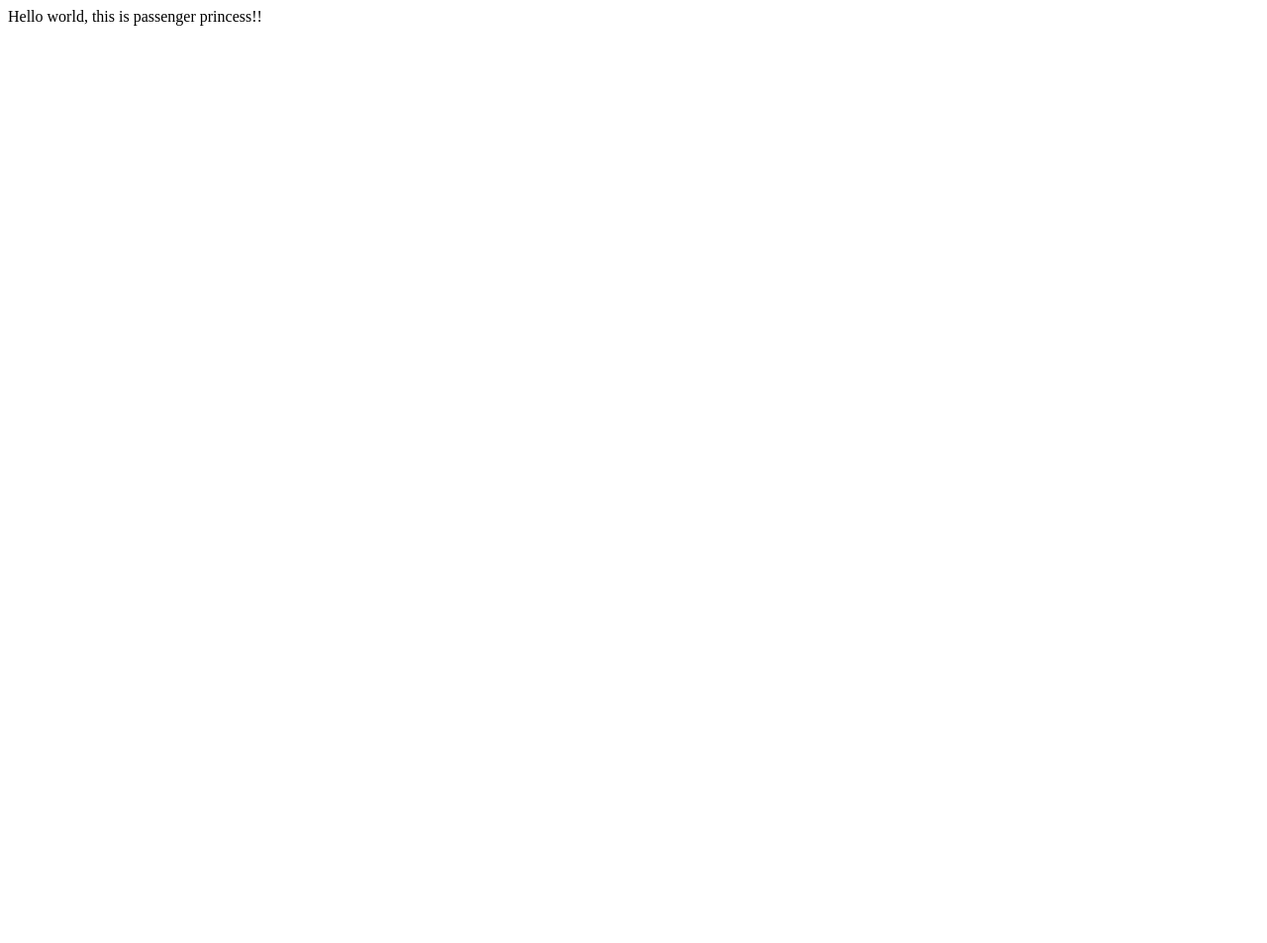
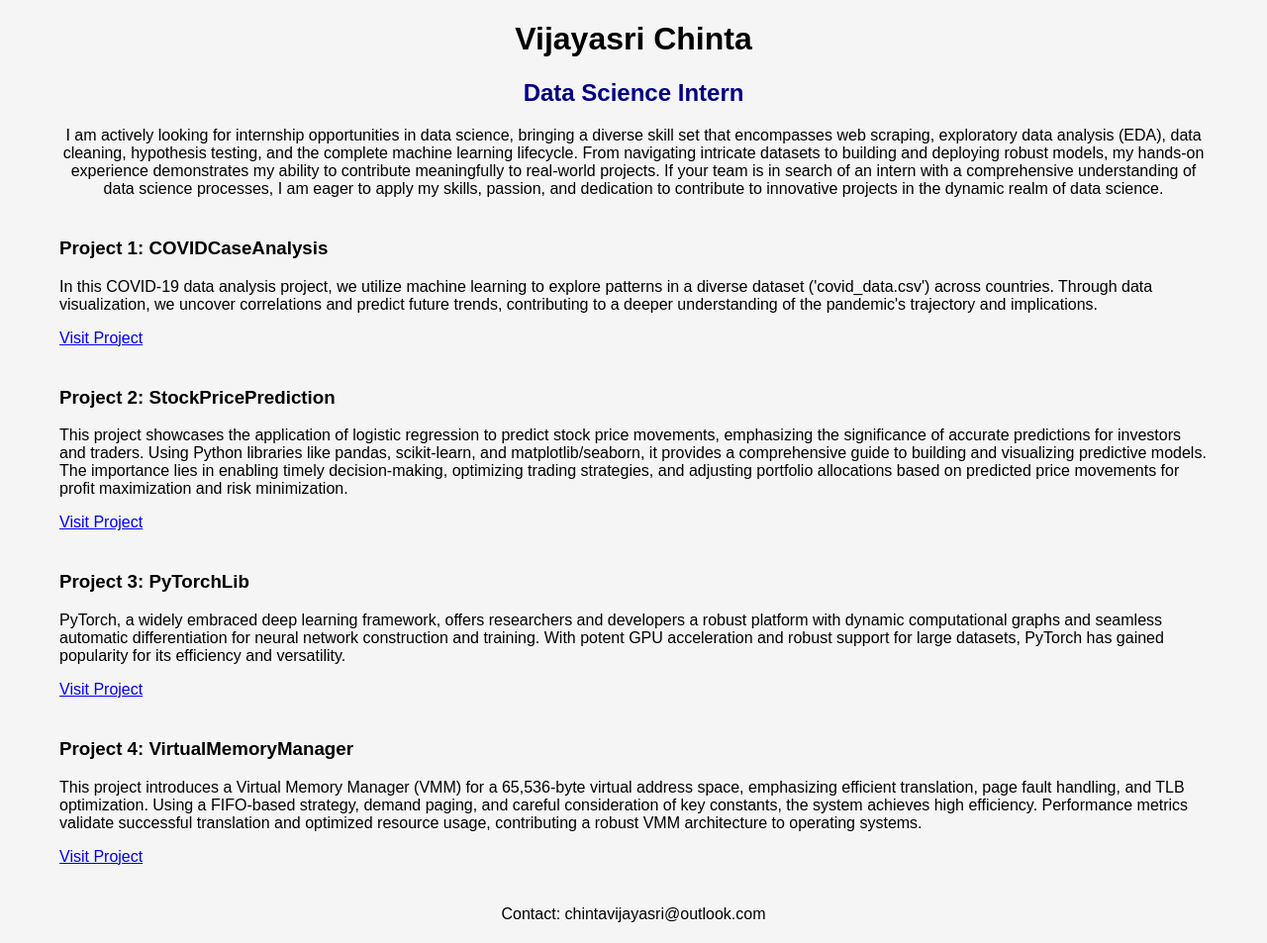
Before and after one commit to vijayasrichinta2609/DataScience, a plain HTML site: page index.html in a window 1280 px wide. Shown: the whole page at 99% size. Before the commit the page ends 800 px from the top, so only its background shows below. Drawn offline with Linux system fonts and the light colour scheme.

Commit message:
Update index.html

```diff
--- a/index.html
+++ b/index.html
@@ -1 +1,102 @@
-Hello world, this is passenger princess!!
+<!DOCTYPE html>
+<html lang="en">
+<head>
+    <meta charset="UTF-8">
+    <meta name="viewport" content="width=device-width, initial-scale=1.0">
+    <link rel="stylesheet" href="styles.css">
+    <title>Vijayasri Chinta</title>
+</head>
+<style>
+    body {
+    font-family: 'Avenir', sans-serif; /* Your chosen font */
+    margin-top: 0;
+    margin-bottom: 0;
+    margin-left: 40px;
+    margin-right: 40px;
+    padding: 0;
+    background-color: whitesmoke;
+}
+
+header, nav, section, footer {
+    margin: 20px;
+}
+
+header {
+    text-align: center;
+}
+
+nav ul {
+    list-style-type: none;
+    padding: 0;
+    background-color: #f2f2f2;
+    overflow: hidden;
+}
+
+nav li {
+    float: left;
+}
+
+nav a {
+    display: block;
+    padding: 14px 16px;
+    text-decoration: none;
+    color: #333;
+}
+
+nav a:hover {
+    background-color: #ddd;
+    color: black;
+}
+
+section {
+    margin-top: 40px;
+}
+
+footer {
+    text-align: center;
+    margin-top: 40px;
+}
+
+h2 {
+    color: navy;
+}
+
+</style>
+<body>
+
+    <header>
+        <h1>Vijayasri Chinta</h1>
+        <h2>Data Science Intern</h2>
+        <p> I am actively looking for internship opportunities in data science, bringing a diverse skill set that encompasses web scraping, exploratory data analysis (EDA), data cleaning, hypothesis testing, and the complete machine learning lifecycle. From navigating intricate datasets to building and deploying robust models, my hands-on experience demonstrates my ability to contribute meaningfully to real-world projects. If your team is in search of an intern with a comprehensive understanding of data science processes, I am eager to apply my skills, passion, and dedication to contribute to innovative projects in the dynamic realm of data science.</p>
+    </header>
+
+    <section id="COVIDCaseAnalysis">
+        <h3>Project 1: COVIDCaseAnalysis</h3>
+        <p>In this COVID-19 data analysis project, we utilize machine learning to explore patterns in a diverse dataset ('covid_data.csv') across countries. Through data visualization, we uncover correlations and predict future trends, contributing to a deeper understanding of the pandemic's trajectory and implications.</p>
+        <a href="https://github.com/vijayasrichinta2609/COVIDCaseAnalysis" target="_blank">Visit Project</a>
+    </section>
+
+    <section id="StockPricePrediction">
+        <h3>Project 2: StockPricePrediction</h3>
+        <p>This project showcases the application of logistic regression to predict stock price movements, emphasizing the significance of accurate predictions for investors and traders. Using Python libraries like pandas, scikit-learn, and matplotlib/seaborn, it provides a comprehensive guide to building and visualizing predictive models. The importance lies in enabling timely decision-making, optimizing trading strategies, and adjusting portfolio allocations based on predicted price movements for profit maximization and risk minimization.</p>
+        <a href="https://github.com/vijayasrichinta2609/StockPricePrediction" target="_blank">Visit Project</a>
+    </section>
+
+    <section id="PyTorchLib">
+        <h3>Project 3: PyTorchLib</h3>
+        <p>PyTorch, a widely embraced deep learning framework, offers researchers and developers a robust platform with dynamic computational graphs and seamless automatic differentiation for neural network construction and training. With potent GPU acceleration and robust support for large datasets, PyTorch has gained popularity for its efficiency and versatility.</p>
+        <a href="https://github.com/vijayasrichinta2609/PyTorchLib" target="_blank">Visit Project</a>
+    </section>
+
+    <section id="VirtualMemoryManager">
+        <h3>Project 4: VirtualMemoryManager</h3>
+        <p>This project introduces a Virtual Memory Manager (VMM) for a 65,536-byte virtual address space, emphasizing efficient translation, page fault handling, and TLB optimization. Using a FIFO-based strategy, demand paging, and careful consideration of key constants, the system achieves high efficiency. Performance metrics validate successful translation and optimized resource usage, contributing a robust VMM architecture to operating systems.</p>
+        <a href="https://github.com/vijayasrichinta2609/VirtualMemoryManager" target="_blank">Visit Project</a>
+    </section>
+
+    <footer>
+        <p>Contact: chintavijayasri@outlook.com</p>
+    </footer>
+
+</body>
+</html>
```
